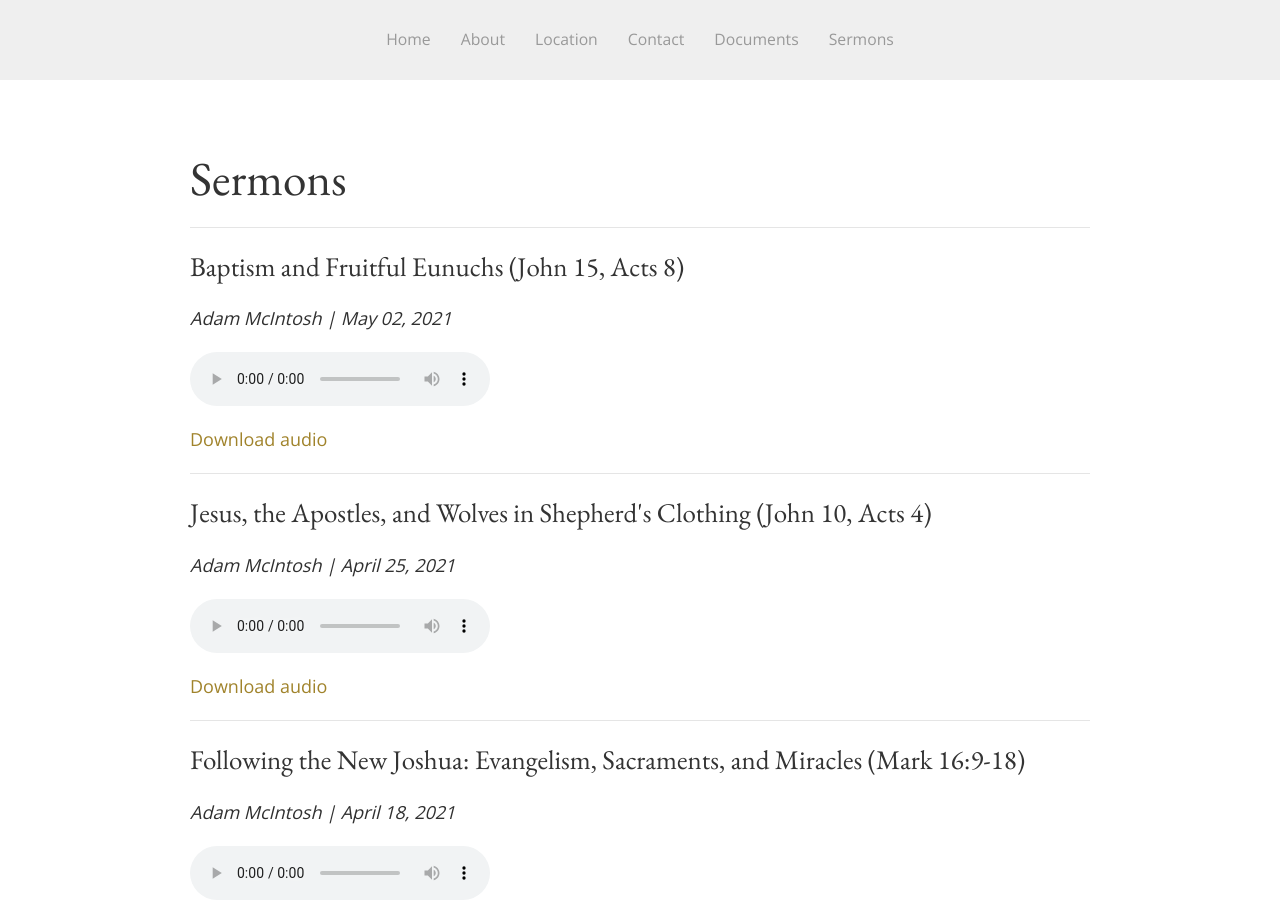
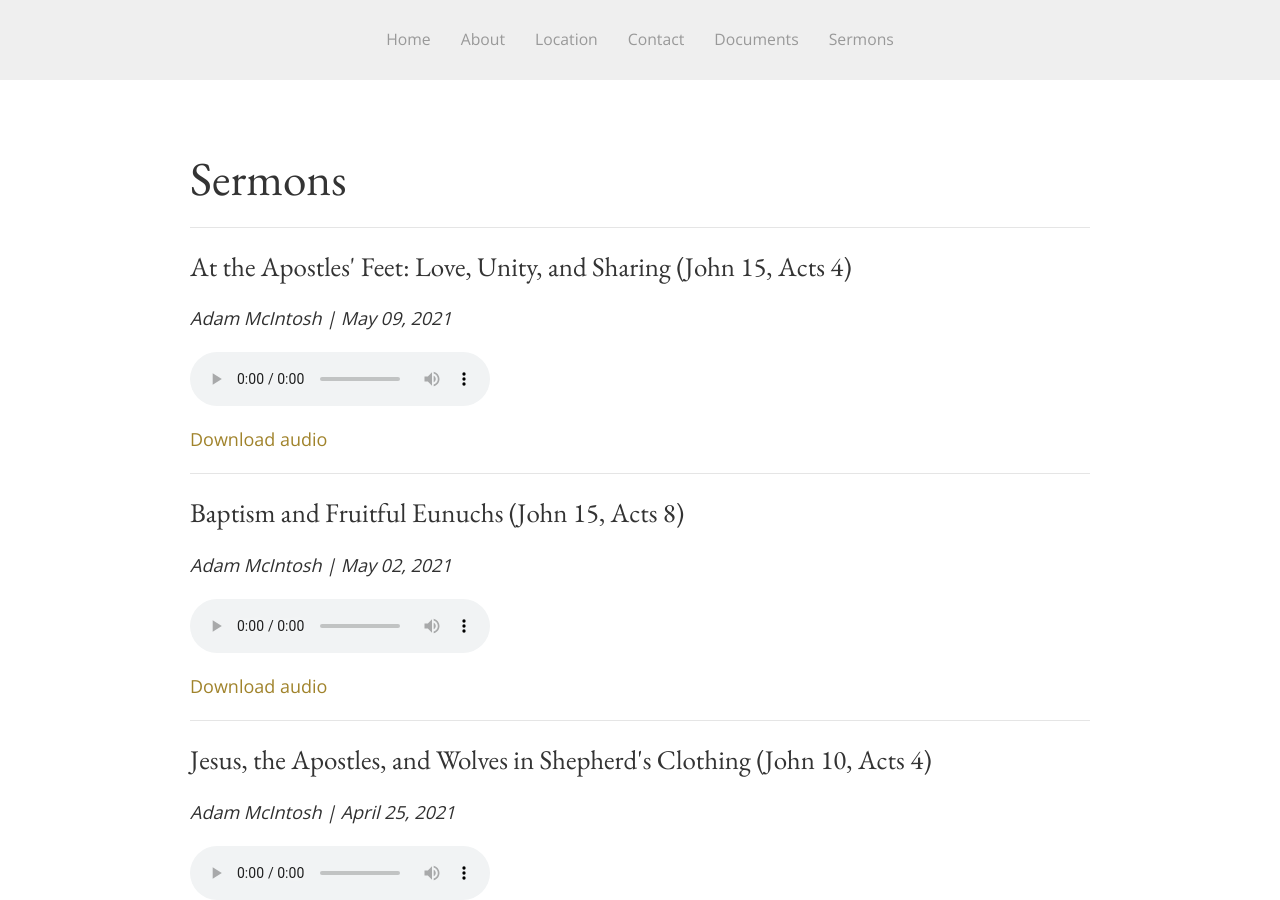
Before and after one commit to SaintDavidsChurch/website, a Jekyll site: the page built from sermons.html, in a window 1280 px wide and 900 px high. Built offline with Jekyll 4.4.1, drawn with Linux system fonts in a browser that asks for light colours.

Commit message:
Updated by InferCMS

```diff
--- a/_data/sermons.yml
+++ b/_data/sermons.yml
@@ -150,3 +150,11 @@
   date: '2021-05-02'
   preacher: Adam McIntosh
   audio_file: https://saintdavids.church/assets/sermons/2021/May/Adam-McIntosh_May2-2021_John15_Acts8.mp3
+- title: 'At the Apostles'' Feet: Love, Unity, and Sharing (John 15, Acts 4)'
+  date: '2021-05-09'
+  preacher: Adam McIntosh
+  audio_file: sermons/2021/May/Adam-McIntosh_May9-2021_John15.Acts4.mp3
+- title: ''
+  date: ''
+  preacher: ''
+  audio_file: ''
```
